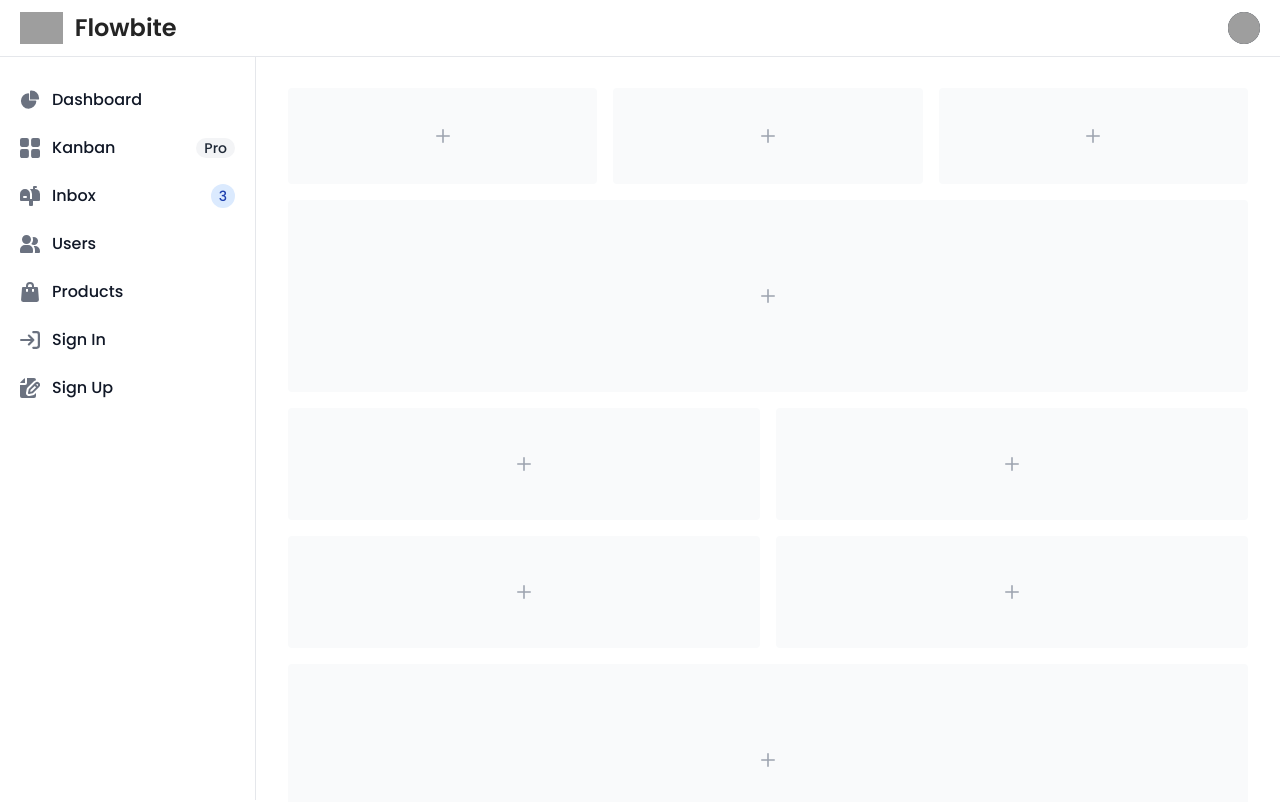
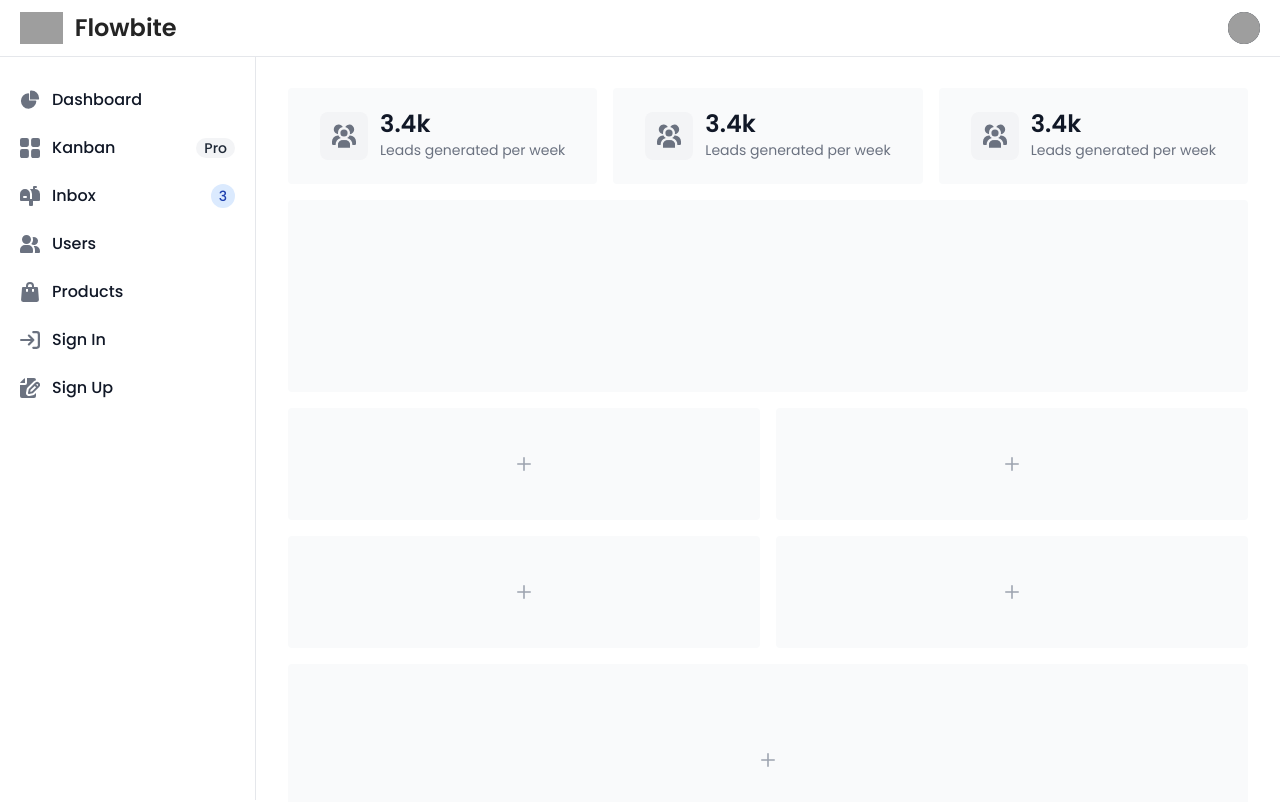
Before and after one commit to MatheusVibrio/easyquestion, a React (Vite) app: page / in a window 1280 px wide. Shown: the top 802 px of the page. Built offline with nearby package versions, Linux system fonts and the light colour scheme; grey boxes are pictures that could not be loaded.

Commit message:
feat :: Iniciando Dashboard

```diff
--- a/package.json
+++ b/package.json
@@ -9,10 +9,12 @@
     "preview": "vite preview"
   },
   "dependencies": {
+    "apexcharts": "^3.49.0",
     "localforage": "^1.10.0",
     "match-sorter": "^6.3.1",
     "poppins": "^0.1.1",
     "react": "^18.2.0",
+    "react-apexcharts": "^1.4.1",
     "react-dom": "^18.2.0",
     "react-icons": "^4.12.0",
     "react-router-dom": "^6.20.0",
--- a/src/components/Dashboard.tsx
+++ b/src/components/Dashboard.tsx
@@ -1,27 +1,98 @@
+import { useState } from "react";
+import ReactApexChart from 'react-apexcharts';
 
 export default function Dashboard() {
+    const [chartData, setChartData] = useState({
+        series: [{
+          name: 'Sales',
+          data: [30, 40, 45, 50, 49, 60, 70, 91, 125]
+        }],
+        options: {
+          chart: {
+            id: 'basic-bar'
+          },
+          xaxis: {
+            categories: [1991, 1992, 1993, 1994, 1995, 1996, 1997, 1998, 1999]
+          }
+        }
+      });
+
     return (
         <div className="p-4 sm:ml-64">
             <div className="p-4 mt-14">
                 <div className="grid grid-cols-3 gap-4 mb-4">
                     <div className="flex items-center justify-center h-24 rounded bg-gray-50 dark:bg-gray-800">
+                        <div className="flex items-center">
+                            <div className="w-12 h-12 rounded-lg bg-gray-100 dark:bg-gray-700 flex items-center justify-center me-3">
+                                <svg className="w-6 h-6 text-gray-500 dark:text-gray-400" aria-hidden="true" xmlns="http://www.w3.org/2000/svg" fill="currentColor" viewBox="0 0 20 19">
+                                    <path d="M14.5 0A3.987 3.987 0 0 0 11 2.1a4.977 4.977 0 0 1 3.9 5.858A3.989 3.989 0 0 0 14.5 0ZM9 13h2a4 4 0 0 1 4 4v2H5v-2a4 4 0 0 1 4-4Z" />
+                                    <path d="M5 19h10v-2a4 4 0 0 0-4-4H9a4 4 0 0 0-4 4v2ZM5 7a5.008 5.008 0 0 1 4-4.9 3.988 3.988 0 1 0-3.9 5.859A4.974 4.974 0 0 1 5 7Zm5 3a3 3 0 1 0 0-6 3 3 0 0 0 0 6Zm5-1h-.424a5.016 5.016 0 0 1-1.942 2.232A6.007 6.007 0 0 1 17 17h2a1 1 0 0 0 1-1v-2a5.006 5.006 0 0 0-5-5ZM5.424 9H5a5.006 5.006 0 0 0-5 5v2a1 1 0 0 0 1 1h2a6.007 6.007 0 0 1 4.366-5.768A5.016 5.016 0 0 1 5.424 9Z" />
+                                </svg>
+                            </div>
+                            <div>
+                                <h5 className="leading-none text-2xl font-bold text-gray-900 dark:text-white pb-1">3.4k</h5>
+                                <p className="text-sm font-normal text-gray-500 dark:text-gray-400">Leads generated per week</p>
+                            </div>
+                        </div>
+                    </div>
+                    <div className="flex items-center justify-center h-24 rounded bg-gray-50 dark:bg-gray-800">
+                        <div className="flex items-center">
+                            <div className="w-12 h-12 rounded-lg bg-gray-100 dark:bg-gray-700 flex items-center justify-center me-3">
+                                <svg className="w-6 h-6 text-gray-500 dark:text-gray-400" aria-hidden="true" xmlns="http://www.w3.org/2000/svg" fill="currentColor" viewBox="0 0 20 19">
+                                    <path d="M14.5 0A3.987 3.987 0 0 0 11 2.1a4.977 4.977 0 0 1 3.9 5.858A3.989 3.989 0 0 0 14.5 0ZM9 13h2a4 4 0 0 1 4 4v2H5v-2a4 4 0 0 1 4-4Z" />
+                                    <path d="M5 19h10v-2a4 4 0 0 0-4-4H9a4 4 0 0 0-4 4v2ZM5 7a5.008 5.008 0 0 1 4-4.9 3.988 3.988 0 1 0-3.9 5.859A4.974 4.974 0 0 1 5 7Zm5 3a3 3 0 1 0 0-6 3 3 0 0 0 0 6Zm5-1h-.424a5.016 5.016 0 0 1-1.942 2.232A6.007 6.007 0 0 1 17 17h2a1 1 0 0 0 1-1v-2a5.006 5.006 0 0 0-5-5ZM5.424 9H5a5.006 5.006 0 0 0-5 5v2a1 1 0 0 0 1 1h2a6.007 6.007 0 0 1 4.366-5.768A5.016 5.016 0 0 1 5.424 9Z" />
+                                </svg>
+                            </div>
+                            <div>
+                                <h5 className="leading-none text-2xl font-bold text-gray-900 dark:text-white pb-1">3.4k</h5>
+                                <p className="text-sm font-normal text-gray-500 dark:text-gray-400">Leads generated per week</p>
+                            </div>
+                        </div>
+                    </div>
+                    <div className="flex items-center justify-center h-24 rounded bg-gray-50 dark:bg-gray-800">
+                        <div className="flex items-center">
+                            <div className="w-12 h-12 rounded-lg bg-gray-100 dark:bg-gray-700 flex items-center justify-center me-3">
+                                <svg className="w-6 h-6 text-gray-500 dark:text-gray-400" aria-hidden="true" xmlns="http://www.w3.org/2000/svg" fill="currentColor" viewBox="0 0 20 19">
+                                    <path d="M14.5 0A3.987 3.987 0 0 0 11 2.1a4.977 4.977 0 0 1 3.9 5.858A3.989 3.989 0 0 0 14.5 0ZM9 13h2a4 4 0 0 1 4 4v2H5v-2a4 4 0 0 1 4-4Z" />
+                                    <path d="M5 19h10v-2a4 4 0 0 0-4-4H9a4 4 0 0 0-4 4v2ZM5 7a5.008 5.008 0 0 1 4-4.9 3.988 3.988 0 1 0-3.9 5.859A4.974 4.974 0 0 1 5 7Zm5 3a3 3 0 1 0 0-6 3 3 0 0 0 0 6Zm5-1h-.424a5.016 5.016 0 0 1-1.942 2.232A6.007 6.007 0 0 1 17 17h2a1 1 0 0 0 1-1v-2a5.006 5.006 0 0 0-5-5ZM5.424 9H5a5.006 5.006 0 0 0-5 5v2a1 1 0 0 0 1 1h2a6.007 6.007 0 0 1 4.366-5.768A5.016 5.016 0 0 1 5.424 9Z" />
+                                </svg>
+                            </div>
+                            <div>
+                                <h5 className="leading-none text-2xl font-bold text-gray-900 dark:text-white pb-1">3.4k</h5>
+                                <p className="text-sm font-normal text-gray-500 dark:text-gray-400">Leads generated per week</p>
+                            </div>
+                        </div>
+                    </div>
+                </div>
+                <div className="flex items-center justify-center h-48 mb-4 rounded bg-gray-50 dark:bg-gray-800">
+
+                </div>
+                <div className="grid grid-cols-2 gap-4 mb-4">
+                    <div className="flex items-center justify-center rounded bg-gray-50 h-28 dark:bg-gray-800">
                         <p className="text-2xl text-gray-400 dark:text-gray-500">
                             <svg className="w-3.5 h-3.5" aria-hidden="true" xmlns="http://www.w3.org/2000/svg" fill="none" viewBox="0 0 18 18">
-                   <path stroke="currentColor" stroke-linecap="round" stroke-linejoin="round" stroke-width="2" d="M9 1v16M1 9h16"/>
+                                <path stroke="currentColor" stroke-linecap="round" stroke-linejoin="round" stroke-width="2" d="M9 1v16M1 9h16" />
                             </svg>
                         </p>
                     </div>
-          <div className="flex items-center justify-center h-24 rounded bg-gray-50 dark:bg-gray-800">
+                    <div className="flex items-center justify-center rounded bg-gray-50 h-28 dark:bg-gray-800">
                         <p className="text-2xl text-gray-400 dark:text-gray-500">
                             <svg className="w-3.5 h-3.5" aria-hidden="true" xmlns="http://www.w3.org/2000/svg" fill="none" viewBox="0 0 18 18">
-                   <path stroke="currentColor" stroke-linecap="round" stroke-linejoin="round" stroke-width="2" d="M9 1v16M1 9h16"/>
+                                <path stroke="currentColor" stroke-linecap="round" stroke-linejoin="round" stroke-width="2" d="M9 1v16M1 9h16" />
                             </svg>
                         </p>
                     </div>
-          <div className="flex items-center justify-center h-24 rounded bg-gray-50 dark:bg-gray-800">
+                    <div className="flex items-center justify-center rounded bg-gray-50 h-28 dark:bg-gray-800">
                         <p className="text-2xl text-gray-400 dark:text-gray-500">
                             <svg className="w-3.5 h-3.5" aria-hidden="true" xmlns="http://www.w3.org/2000/svg" fill="none" viewBox="0 0 18 18">
-                   <path stroke="currentColor" stroke-linecap="round" stroke-linejoin="round" stroke-width="2" d="M9 1v16M1 9h16"/>
+                                <path stroke="currentColor" stroke-linecap="round" stroke-linejoin="round" stroke-width="2" d="M9 1v16M1 9h16" />
+                            </svg>
+                        </p>
+                    </div>
+                    <div className="flex items-center justify-center rounded bg-gray-50 h-28 dark:bg-gray-800">
+                        <p className="text-2xl text-gray-400 dark:text-gray-500">
+                            <svg className="w-3.5 h-3.5" aria-hidden="true" xmlns="http://www.w3.org/2000/svg" fill="none" viewBox="0 0 18 18">
+                                <path stroke="currentColor" stroke-linecap="round" stroke-linejoin="round" stroke-width="2" d="M9 1v16M1 9h16" />
                             </svg>
                         </p>
                     </div>
@@ -29,44 +100,7 @@ export default function Dashboard() {
                 <div className="flex items-center justify-center h-48 mb-4 rounded bg-gray-50 dark:bg-gray-800">
                     <p className="text-2xl text-gray-400 dark:text-gray-500">
                         <svg className="w-3.5 h-3.5" aria-hidden="true" xmlns="http://www.w3.org/2000/svg" fill="none" viewBox="0 0 18 18">
-                <path stroke="currentColor" stroke-linecap="round" stroke-linejoin="round" stroke-width="2" d="M9 1v16M1 9h16"/>
-             </svg>
-          </p>
-       </div>
-       <div className="grid grid-cols-2 gap-4 mb-4">
-          <div className="flex items-center justify-center rounded bg-gray-50 h-28 dark:bg-gray-800">
-             <p className="text-2xl text-gray-400 dark:text-gray-500">
-                <svg className="w-3.5 h-3.5" aria-hidden="true" xmlns="http://www.w3.org/2000/svg" fill="none" viewBox="0 0 18 18">
-                   <path stroke="currentColor" stroke-linecap="round" stroke-linejoin="round" stroke-width="2" d="M9 1v16M1 9h16"/>
-                </svg>
-             </p>
-          </div>
-          <div className="flex items-center justify-center rounded bg-gray-50 h-28 dark:bg-gray-800">
-             <p className="text-2xl text-gray-400 dark:text-gray-500">
-                <svg className="w-3.5 h-3.5" aria-hidden="true" xmlns="http://www.w3.org/2000/svg" fill="none" viewBox="0 0 18 18">
-                   <path stroke="currentColor" stroke-linecap="round" stroke-linejoin="round" stroke-width="2" d="M9 1v16M1 9h16"/>
-                </svg>
-             </p>
-          </div>
-          <div className="flex items-center justify-center rounded bg-gray-50 h-28 dark:bg-gray-800">
-             <p className="text-2xl text-gray-400 dark:text-gray-500">
-                <svg className="w-3.5 h-3.5" aria-hidden="true" xmlns="http://www.w3.org/2000/svg" fill="none" viewBox="0 0 18 18">
-                   <path stroke="currentColor" stroke-linecap="round" stroke-linejoin="round" stroke-width="2" d="M9 1v16M1 9h16"/>
-                </svg>
-             </p>
-          </div>
-          <div className="flex items-center justify-center rounded bg-gray-50 h-28 dark:bg-gray-800">
-             <p className="text-2xl text-gray-400 dark:text-gray-500">
-                <svg className="w-3.5 h-3.5" aria-hidden="true" xmlns="http://www.w3.org/2000/svg" fill="none" viewBox="0 0 18 18">
-                   <path stroke="currentColor" stroke-linecap="round" stroke-linejoin="round" stroke-width="2" d="M9 1v16M1 9h16"/>
-                </svg>
-             </p>
-          </div>
-       </div>
-       <div className="flex items-center justify-center h-48 mb-4 rounded bg-gray-50 dark:bg-gray-800">
-          <p className="text-2xl text-gray-400 dark:text-gray-500">
-             <svg className="w-3.5 h-3.5" aria-hidden="true" xmlns="http://www.w3.org/2000/svg" fill="none" viewBox="0 0 18 18">
-                <path stroke="currentColor" stroke-linecap="round" stroke-linejoin="round" stroke-width="2" d="M9 1v16M1 9h16"/>
+                            <path stroke="currentColor" stroke-linecap="round" stroke-linejoin="round" stroke-width="2" d="M9 1v16M1 9h16" />
                         </svg>
                     </p>
                 </div>
@@ -74,28 +108,28 @@ export default function Dashboard() {
                     <div className="flex items-center justify-center rounded bg-gray-50 h-28 dark:bg-gray-800">
                         <p className="text-2xl text-gray-400 dark:text-gray-500">
                             <svg className="w-3.5 h-3.5" aria-hidden="true" xmlns="http://www.w3.org/2000/svg" fill="none" viewBox="0 0 18 18">
-                   <path stroke="currentColor" stroke-linecap="round" stroke-linejoin="round" stroke-width="2" d="M9 1v16M1 9h16"/>
+                                <path stroke="currentColor" stroke-linecap="round" stroke-linejoin="round" stroke-width="2" d="M9 1v16M1 9h16" />
                             </svg>
                         </p>
                     </div>
                     <div className="flex items-center justify-center rounded bg-gray-50 h-28 dark:bg-gray-800">
                         <p className="text-2xl text-gray-400 dark:text-gray-500">
                             <svg className="w-3.5 h-3.5" aria-hidden="true" xmlns="http://www.w3.org/2000/svg" fill="none" viewBox="0 0 18 18">
-                   <path stroke="currentColor" stroke-linecap="round" stroke-linejoin="round" stroke-width="2" d="M9 1v16M1 9h16"/>
+                                <path stroke="currentColor" stroke-linecap="round" stroke-linejoin="round" stroke-width="2" d="M9 1v16M1 9h16" />
                             </svg>
                         </p>
                     </div>
                     <div className="flex items-center justify-center rounded bg-gray-50 h-28 dark:bg-gray-800">
                         <p className="text-2xl text-gray-400 dark:text-gray-500">
                             <svg className="w-3.5 h-3.5" aria-hidden="true" xmlns="http://www.w3.org/2000/svg" fill="none" viewBox="0 0 18 18">
-                   <path stroke="currentColor" stroke-linecap="round" stroke-linejoin="round" stroke-width="2" d="M9 1v16M1 9h16"/>
+                                <path stroke="currentColor" stroke-linecap="round" stroke-linejoin="round" stroke-width="2" d="M9 1v16M1 9h16" />
                             </svg>
                         </p>
                     </div>
                     <div className="flex items-center justify-center rounded bg-gray-50 h-28 dark:bg-gray-800">
                         <p className="text-2xl text-gray-400 dark:text-gray-500">
                             <svg className="w-3.5 h-3.5" aria-hidden="true" xmlns="http://www.w3.org/2000/svg" fill="none" viewBox="0 0 18 18">
-                   <path stroke="currentColor" stroke-linecap="round" stroke-linejoin="round" stroke-width="2" d="M9 1v16M1 9h16"/>
+                                <path stroke="currentColor" stroke-linecap="round" stroke-linejoin="round" stroke-width="2" d="M9 1v16M1 9h16" />
                             </svg>
                         </p>
                     </div>
--- a/src/components/SideBar.tsx
+++ b/src/components/SideBar.tsx
@@ -23,7 +23,7 @@ export default function SideBar() {
             </a>
          </li>
          <li>
-            <a href="#" className="flex items-center p-2 text-gray-900 rounded-lg dark:text-white hover:bg-gray-100 dark:hover:bg-gray-700 group">
+            <a href="/criacao" className="flex items-center p-2 text-gray-900 rounded-lg dark:text-white hover:bg-gray-100 dark:hover:bg-gray-700 group">
                <svg className="flex-shrink-0 w-5 h-5 text-gray-500 transition duration-75 dark:text-gray-400 group-hover:text-gray-900 dark:group-hover:text-white" aria-hidden="true" xmlns="http://www.w3.org/2000/svg" fill="currentColor" viewBox="0 0 18 18">
                   <path d="M6.143 0H1.857A1.857 1.857 0 0 0 0 1.857v4.286C0 7.169.831 8 1.857 8h4.286A1.857 1.857 0 0 0 8 6.143V1.857A1.857 1.857 0 0 0 6.143 0Zm10 0h-4.286A1.857 1.857 0 0 0 10 1.857v4.286C10 7.169 10.831 8 11.857 8h4.286A1.857 1.857 0 0 0 18 6.143V1.857A1.857 1.857 0 0 0 16.143 0Zm-10 10H1.857A1.857 1.857 0 0 0 0 11.857v4.286C0 17.169.831 18 1.857 18h4.286A1.857 1.857 0 0 0 8 16.143v-4.286A1.857 1.857 0 0 0 6.143 10Zm10 0h-4.286A1.857 1.857 0 0 0 10 11.857v4.286c0 1.026.831 1.857 1.857 1.857h4.286A1.857 1.857 0 0 0 18 16.143v-4.286A1.857 1.857 0 0 0 16.143 10Z"/>
                </svg>
```
Also changed, not shown: 1 other file (tests, documents, lock files or other folders). Lines whose indentation alone changed are shown as unchanged.
